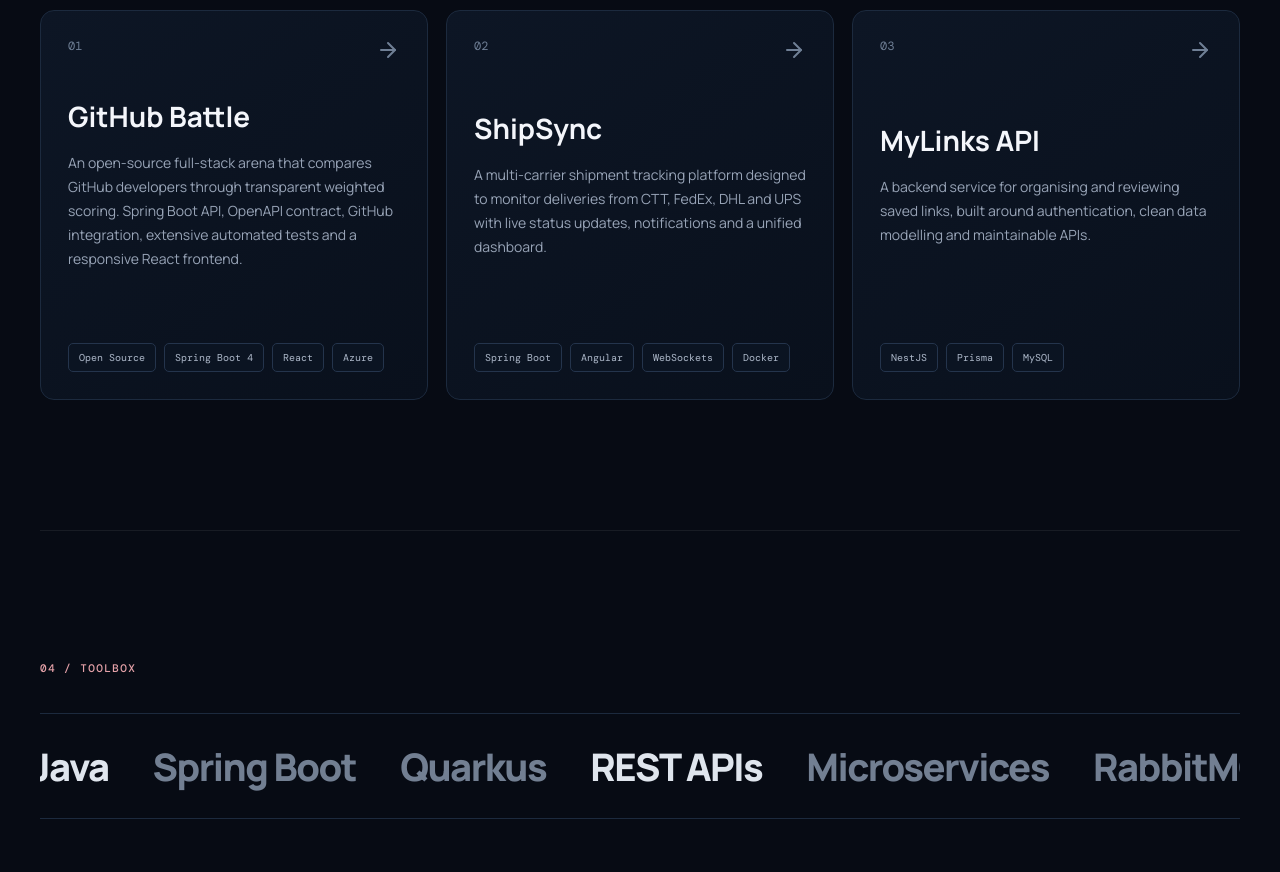
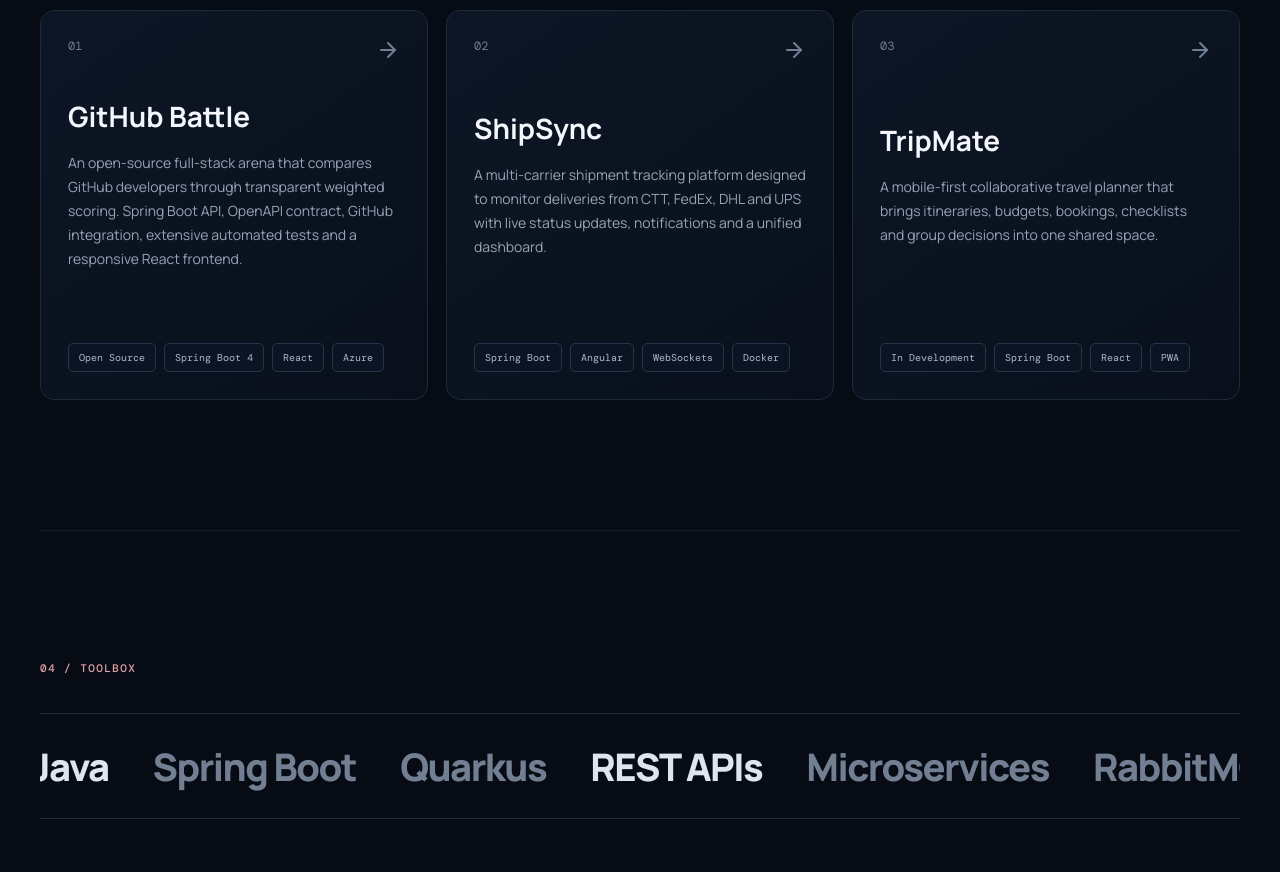
Before and after one commit to emanueldemarao18/My-Portfolio, a React (Vite) app: page / in a window 1280 px wide. Shown: the part 3100-3972 px from the top of the page. Built offline with nearby package versions, Linux system fonts and the light colour scheme.

Commit message:
content: feature TripMate in selected work

```diff
--- a/src/main.tsx
+++ b/src/main.tsx
@@ -45,10 +45,10 @@
   },
   {
     number: '03',
-    title: 'MyLinks API',
-    description: 'A backend service for organising and reviewing saved links, built around authentication, clean data modelling and maintainable APIs.',
-    tags: ['NestJS', 'Prisma', 'MySQL'],
-    link: 'https://github.com/emanueldemarao18/my-saved-links',
+    title: 'TripMate',
+    description: 'A mobile-first collaborative travel planner that brings itineraries, budgets, bookings, checklists and group decisions into one shared space.',
+    tags: ['In Development', 'Spring Boot', 'React', 'PWA'],
+    link: 'https://github.com/emanueldemarao18/TripMate',
   },
 ];
 
```
